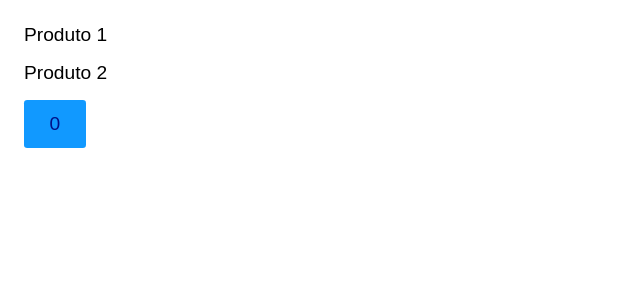
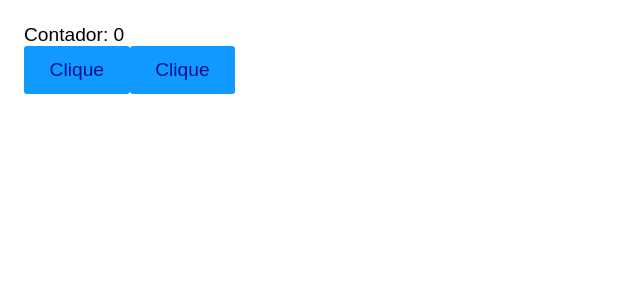
Before and after one commit to matheushnt/react-playground, a React (Vite) app: page / in a window 1280 px wide. Shown: the top 300 px of the page, without its empty margins (0-640 px from the left). Built offline with nearby package versions, Linux system fonts and the light colour scheme.

Commit message:
useContext 1

```diff
--- a/src/App.jsx
+++ b/src/App.jsx
@@ -1,39 +1,12 @@
-import React, { useCallback, useState } from 'react';
-
-const set1 = new Set();
-const set2 = new Set();
-
-const Produto = () => {
-  const func1 = () => {
-    console.log('Teste');
-  };
-
-  const func2 = useCallback(() => {
-    console.log('Teste');
-  }, []);
-
-  set1.add(func1);
-  set2.add(func2);
-
-  console.log('Set 1: ', set1);
-  console.log('Set 2: ', set2);
-
-  return (
-    <div>
-      <p onClick={func1}>Produto 1</p>
-      <p onClick={func2}>Produto 2</p>
-    </div>
-  );
-};
+import React from 'react';
+import Produto from './Produto';
+import { GlobalStorage } from './GlobalContext';
 
 const App = () => {
-  const [count, setCount] = useState(0);
-
   return (
-    <div>
+    <GlobalStorage>
       <Produto />
-      <button onClick={() => setCount(count + 1)}>{count}</button>
-    </div>
+    </GlobalStorage>
   );
 };
 
--- /dev/null
+++ b/src/GlobalContext.jsx
@@ -0,0 +1,16 @@
+import React, { createContext, useState } from 'react';
+
+export const GlobalContext = createContext();
+
+export const GlobalStorage = ({ children }) => {
+  const [count, setCount] = useState(0);
+
+  function adicionarUm() {
+    setCount((prevState) => prevState + 1);
+  }
+
+  function adicionarDois() {
+    setCount((prevState) => prevState + 2);
+  }
+  return <GlobalContext.Provider value={{ count, adicionarUm, adicionarDois }}>{children}</GlobalContext.Provider>;
+};
--- /dev/null
+++ b/src/Produto.jsx
@@ -0,0 +1,16 @@
+import React, { useContext } from 'react';
+import { GlobalContext } from './GlobalContext';
+
+const Produto = () => {
+  const global = useContext(GlobalContext);
+
+  return (
+    <div>
+      <div>Contador: {global.count}</div>
+      <button onClick={() => global.adicionarUm()}>Clique</button>
+      <button onClick={() => global.adicionarDois()}>Clique</button>
+    </div>
+  );
+};
+
+export default Produto;
```
